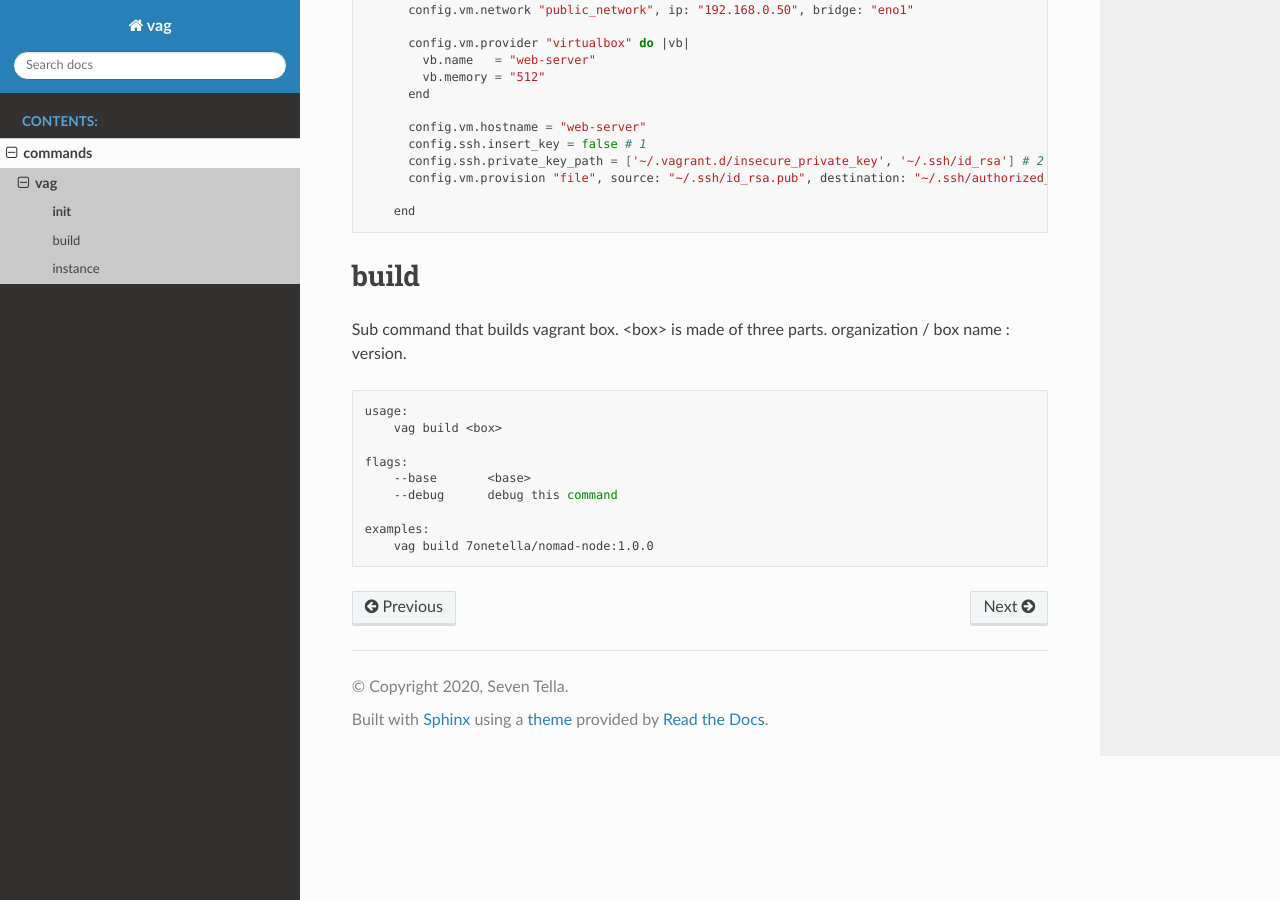
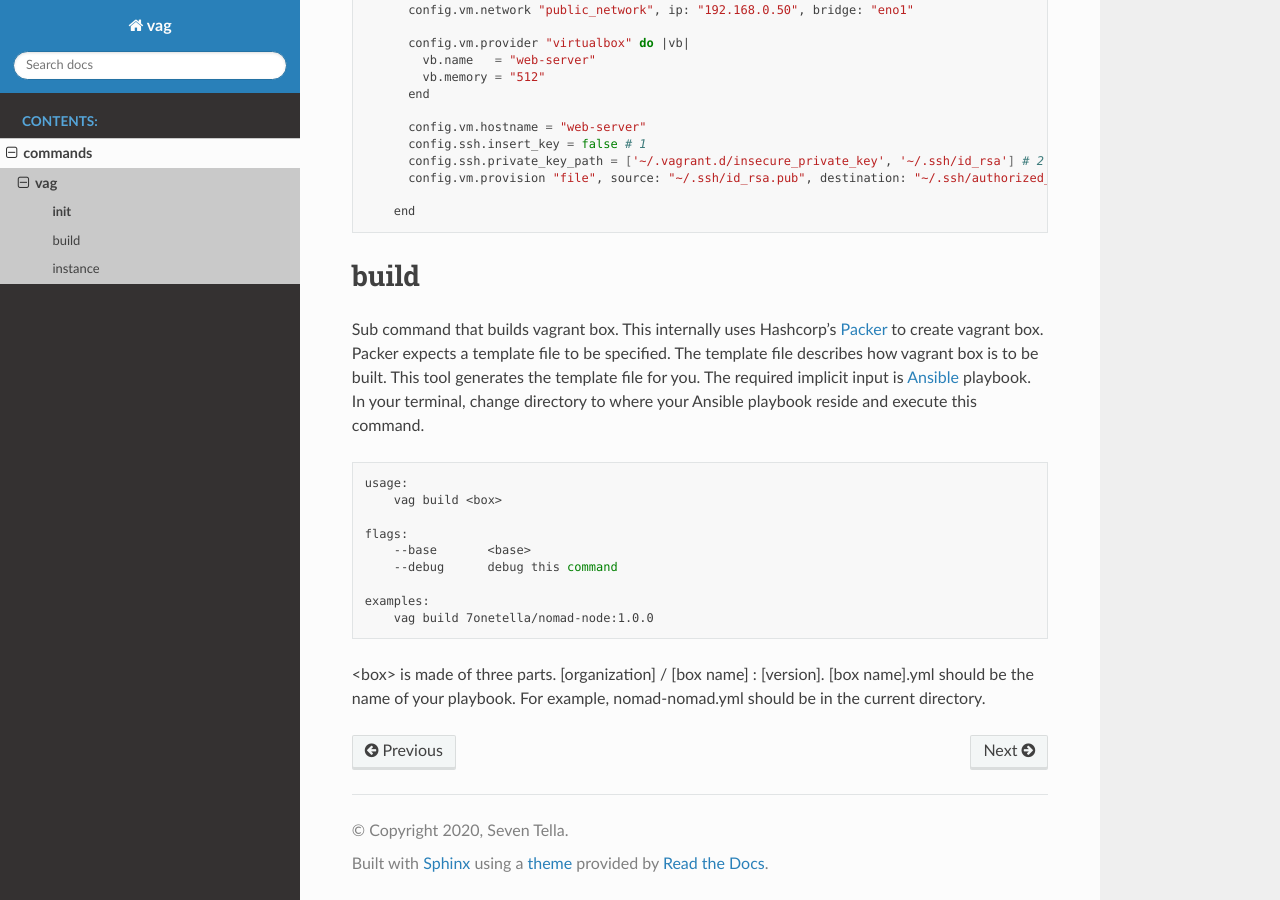
Before and after one commit to 7onetella/vag, a Sphinx documentation site: the page built from docs/vag.console.application.rst, in a window 1280 px wide and 900 px high, scrolled down 555 px. Built offline with Sphinx 7.4.7 and the Read the Docs theme 2.0.0, drawn with Linux system fonts in a browser that asks for light colours.

Commit message:
updating doc

```diff
--- a/docs/vag.console.application.rst
+++ b/docs/vag.console.application.rst
@@ -42,7 +42,10 @@ Sub command that creates a new Vagrantfile
 
 build
 *****
-Sub command that builds vagrant box. <box> is made of three parts. organization / box name : version.
+Sub command that builds vagrant box. This internally uses Hashcorp's `Packer <https://www.packer.io/>`_ to create vagrant
+box. Packer expects a template file to be specified. The template file describes how vagrant box is to be built. This tool
+generates the template file for you. The required implicit input is `Ansible <https://www.packer.io/docs/provisioners/ansible>`_ playbook.
+In your terminal, change directory to where your Ansible playbook reside and execute this command.
 
 .. code-block:: bash
 
@@ -55,3 +58,6 @@ Sub command that builds vagrant box. <box> is made of three parts. organization
 
     examples:
         vag build 7onetella/nomad-node:1.0.0
+
+<box> is made of three parts. [organization] / [box name] : [version].
+[box name].yml should be the name of your playbook. For example, nomad-nomad.yml should be in the current directory.
```
